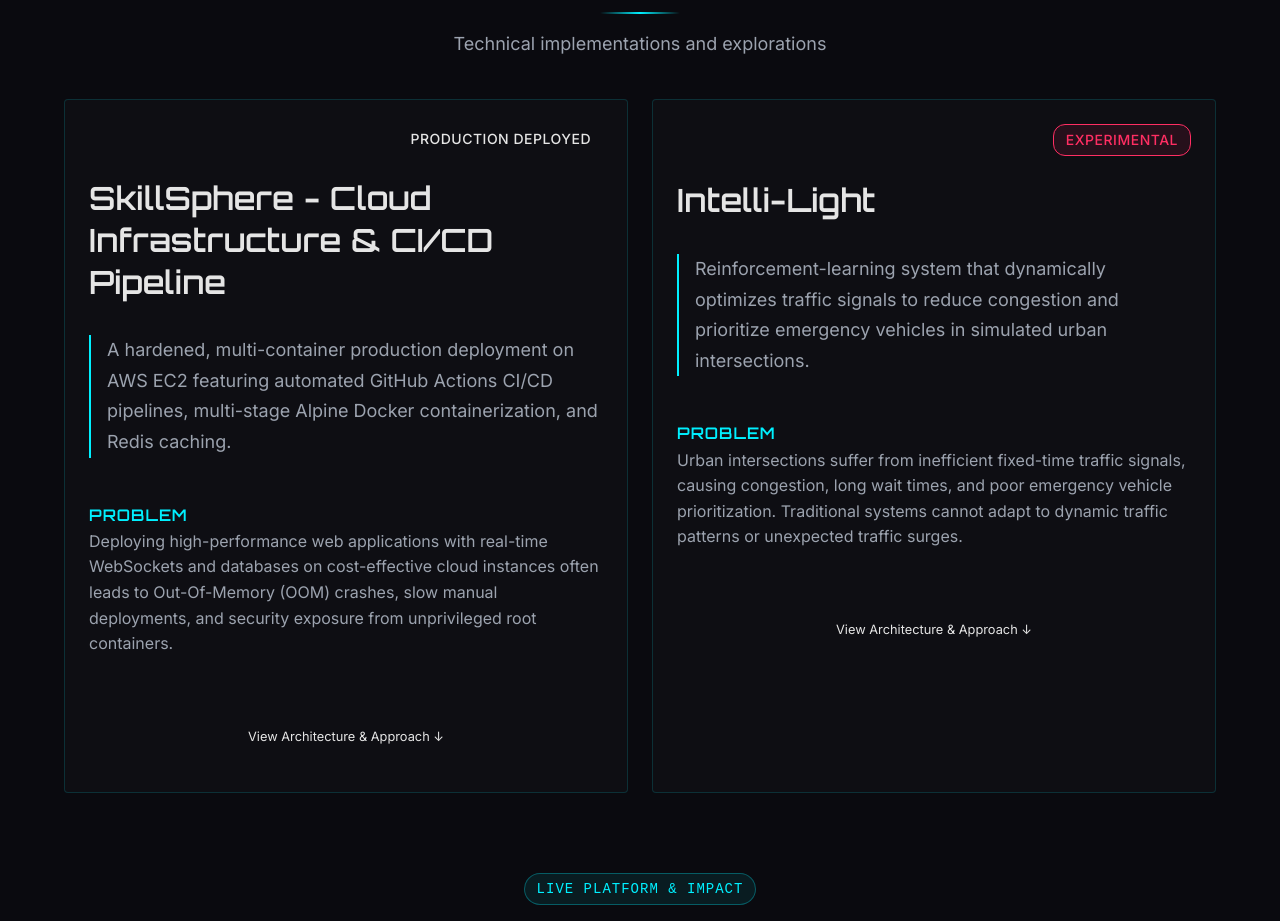
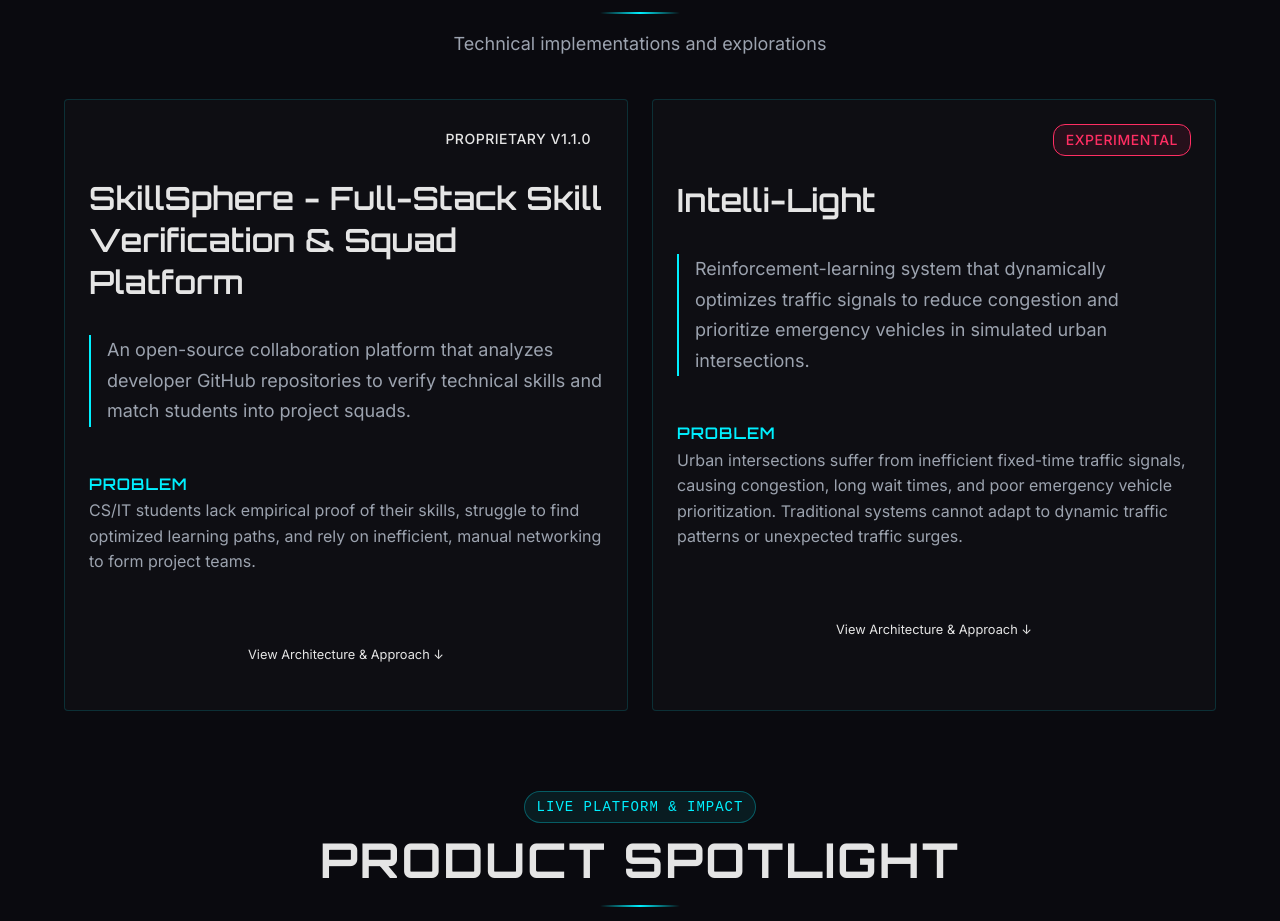
Before and after one commit to KshitizD07/Kshitiz_Dixit-portfolio, a React (Vite) app: page / in a window 1280 px wide. Shown: the part 1660-2581 px from the top of the page. Built offline with nearby package versions, Linux system fonts and the light colour scheme.

Commit message:
update: skillsphere project to fullstack platform with original problem and resume specs

```diff
--- a/src/components/Projects.jsx
+++ b/src/components/Projects.jsx
@@ -17,12 +17,12 @@
   const projects = [
     {
       id: 1,
-      title: "SkillSphere - Cloud Infrastructure & CI/CD Pipeline",
-      description: "A hardened, multi-container production deployment on AWS EC2 featuring automated GitHub Actions CI/CD pipelines, multi-stage Alpine Docker containerization, and Redis caching.",
-      problem: "Deploying high-performance web applications with real-time WebSockets and databases on cost-effective cloud instances often leads to Out-Of-Memory (OOM) crashes, slow manual deployments, and security exposure from unprivileged root containers.",
-      approach: "Architected a 4-container production environment via Docker Compose (Nginx reverse proxy, Node.js API, PostgreSQL 16, Redis 7) using bridge networking and isolated volume persistence. Implemented multi-stage Docker builds with non-root Alpine users, reducing image footprints by >70%. Engineered an automated CI/CD pipeline with GitHub Actions executing linting, unit tests, Docker Buildx compilation, and automated SSH deployment to AWS EC2 with zero-downtime Prisma migrations. Hardened Ubuntu EC2 with 2GB Linux Swap and strict VPC Security Groups.",
-      technologies: ["AWS (EC2, VPC)", "Docker & Compose", "CI/CD (GitHub Actions)", "Docker Hub", "Nginx", "Linux & Bash", "PostgreSQL 16", "Redis 7", "Node.js", "Prisma ORM"],
-      status: "Production Deployed",
+      title: "SkillSphere - Full-Stack Skill Verification & Squad Platform",
+      description: "An open-source collaboration platform that analyzes developer GitHub repositories to verify technical skills and match students into project squads.",
+      problem: "CS/IT students lack empirical proof of their skills, struggle to find optimized learning paths, and rely on inefficient, manual networking to form project teams.",
+      approach: "Implemented a single-port architecture by wrapping Express in the native Node.js HTTP server to handle both REST APIs and real-time bidirectional WebSocket communication using Socket.IO. Built a tiered rate-limiting layer to protect authentication routes from brute-force attacks and reduce repetitive PostgreSQL read queries. Integrated Google Gemini AI to analyze profile repositories and dynamically generate personalized, non-redundant engineering learning roadmaps based on users' skill gaps.",
+      technologies: ["React (Feature-Sliced)", "Node.js", "Express.js", "PostgreSQL", "Socket.IO", "Google Gemini AI", "Prisma ORM", "Redis"],
+      status: "Proprietary v1.1.0",
       link: "https://github.com/KshitizD07/Skill-Sphere"
     },
     {
```
